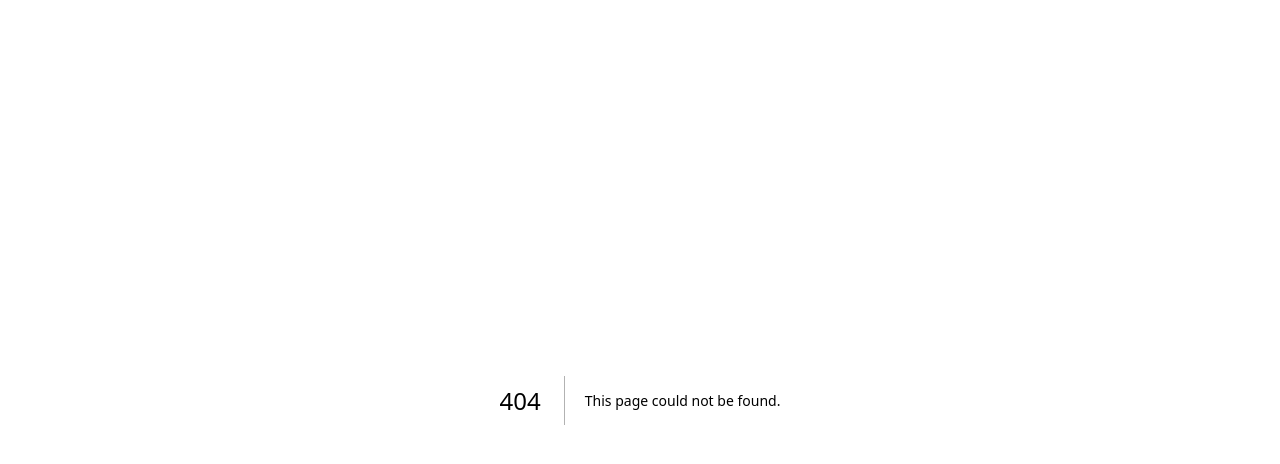
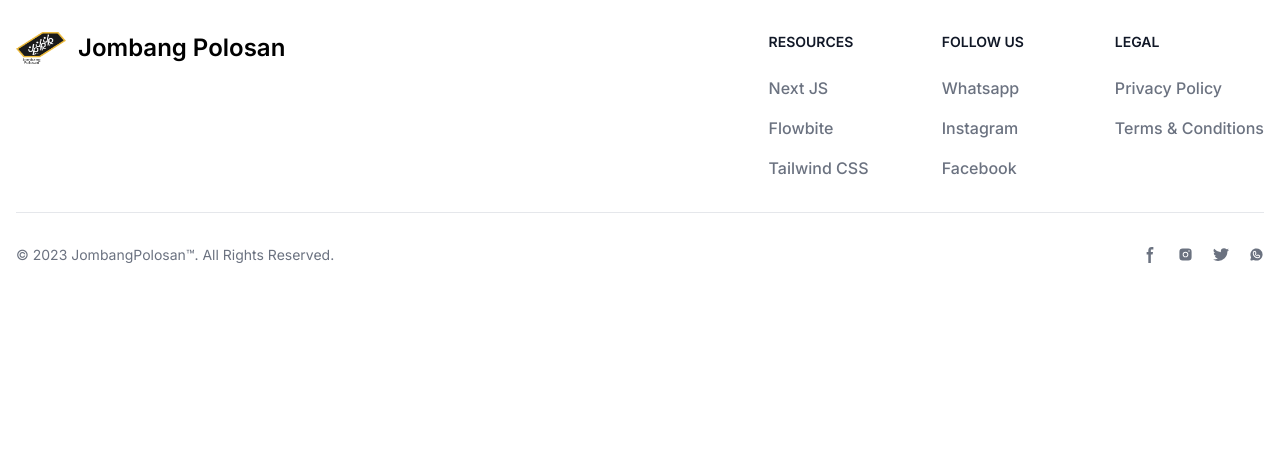
Before and after one commit to RidloGhifary/online-clothing-shop-website, a Next.js app: page /footer in a window 1280 px wide. Before the commit this address had no page. Shown: the top 464 px of the page. Built offline with nearby package versions, Linux system fonts and the light colour scheme.

Commit message:
create footer

```diff
--- /dev/null
+++ b/src/app/footer/page.jsx
@@ -0,0 +1,90 @@
+import Link from "next/link"
+import Image from "next/image"
+import imageSrcBlack from '/public/assets/jombang polosan logo black.png'
+import { InstagramLogo, WhatsappLogo } from "@phosphor-icons/react/dist/ssr"
+
+export default function Footer() {
+  return (
+    <footer className="bg-white dark:bg-gray-900">
+      <div className="mx-auto w-full max-w-screen-xl p-4 py-6 lg:py-8">
+        <div className="md:flex md:justify-between">
+          <div className="mb-6 md:mb-0">
+            <Link href="/" className="flex items-center">
+              <Image src={imageSrcBlack} width={50} height={50} className="h-8 me-3" alt="JombangPolosanLogo" />
+              <span className="self-center text-2xl font-semibold whitespace-nowrap dark:text-white">Jombang Polosan</span>
+            </Link>
+          </div>
+          <div className="grid grid-cols-2 gap-8 sm:gap-6 sm:grid-cols-3">
+            <div>
+              <h2 className="mb-6 text-sm font-semibold text-gray-900 uppercase dark:text-white">Resources</h2>
+              <ul className="text-gray-500 dark:text-gray-400 font-medium">
+                <li className="mb-4">
+                  <Link href="https://nextjs.org/" className="hover:underline">Next JS</Link>
+                </li>
+                <li className="mb-4">
+                  <Link href="https://flowbite.com/" className="hover:underline">Flowbite</Link>
+                </li>
+                <li>
+                  <Link href="https://tailwindcss.com/" className="hover:underline">Tailwind CSS</Link>
+                </li>
+              </ul>
+            </div>
+            <div>
+              <h2 className="mb-6 text-sm font-semibold text-gray-900 uppercase dark:text-white">Follow us</h2>
+              <ul className="text-gray-500 dark:text-gray-400 font-medium">
+                <li className="mb-4">
+                  <Link href="#" className="hover:underline ">Whatsapp</Link>
+                </li>
+                <li className="mb-4">
+                  <Link href="#" className="hover:underline ">Instagram</Link>
+                </li>
+                <li>
+                  <Link href="#" className="hover:underline">Facebook</Link>
+                </li>
+              </ul>
+            </div>
+            <div>
+              <h2 className="mb-6 text-sm font-semibold text-gray-900 uppercase dark:text-white">Legal</h2>
+              <ul className="text-gray-500 dark:text-gray-400 font-medium">
+                <li className="mb-4">
+                  <Link href="#" className="hover:underline">Privacy Policy</Link>
+                </li>
+                <li>
+                  <Link href="#" className="hover:underline">Terms &amp; Conditions</Link>
+                </li>
+              </ul>
+            </div>
+          </div>
+        </div>
+        <hr className="my-6 border-gray-200 sm:mx-auto dark:border-gray-700 lg:my-8" />
+        <div className="sm:flex sm:items-center sm:justify-between">
+          <span className="text-sm text-gray-500 sm:text-center dark:text-gray-400">© 2023 <Link href="#" className="hover:underline">JombangPolosan™</Link>. All Rights Reserved.
+          </span>
+          <div className="flex mt-4 sm:justify-center sm:mt-0">
+            <Link href="#" className="text-gray-500 hover:text-gray-900 dark:hover:text-white">
+              <svg className="w-4 h-4" aria-hidden="true" xmlns="http://www.w3.org/2000/svg" fill="currentColor" viewBox="0 0 8 19">
+                <path fill-rule="evenodd" d="M6.135 3H8V0H6.135a4.147 4.147 0 0 0-4.142 4.142V6H0v3h2v9.938h3V9h2.021l.592-3H5V3.591A.6.6 0 0 1 5.592 3h.543Z" clip-rule="evenodd" />
+              </svg>
+              <span className="sr-only">Facebook page</span>
+            </Link>
+            <Link href="#" className="text-gray-500 hover:text-gray-900 dark:hover:text-white ms-5">
+              <InstagramLogo size={15} color="#6b7280" weight="fill" />
+              <span className="sr-only">Instagram page</span>
+            </Link>
+            <Link href="#" className="text-gray-500 hover:text-gray-900 dark:hover:text-white ms-5">
+              <svg className="w-4 h-4" aria-hidden="true" xmlns="http://www.w3.org/2000/svg" fill="currentColor" viewBox="0 0 20 17">
+                <path fill-rule="evenodd" d="M20 1.892a8.178 8.178 0 0 1-2.355.635 4.074 4.074 0 0 0 1.8-2.235 8.344 8.344 0 0 1-2.605.98A4.13 4.13 0 0 0 13.85 0a4.068 4.068 0 0 0-4.1 4.038 4 4 0 0 0 .105.919A11.705 11.705 0 0 1 1.4.734a4.006 4.006 0 0 0 1.268 5.392 4.165 4.165 0 0 1-1.859-.5v.05A4.057 4.057 0 0 0 4.1 9.635a4.19 4.19 0 0 1-1.856.07 4.108 4.108 0 0 0 3.831 2.807A8.36 8.36 0 0 1 0 14.184 11.732 11.732 0 0 0 6.291 16 11.502 11.502 0 0 0 17.964 4.5c0-.177 0-.35-.012-.523A8.143 8.143 0 0 0 20 1.892Z" clip-rule="evenodd" />
+              </svg>
+              <span className="sr-only">Twitter page</span>
+            </Link>
+            <Link href="#" className="text-gray-500 hover:text-gray-900 dark:hover:text-white ms-5">
+              <WhatsappLogo size={15} color="#6b7280" weight="fill" />
+              <span className="sr-only">Whatsapp</span>
+            </Link>
+          </div>
+        </div>
+      </div>
+    </footer>
+
+  )
+}
```
